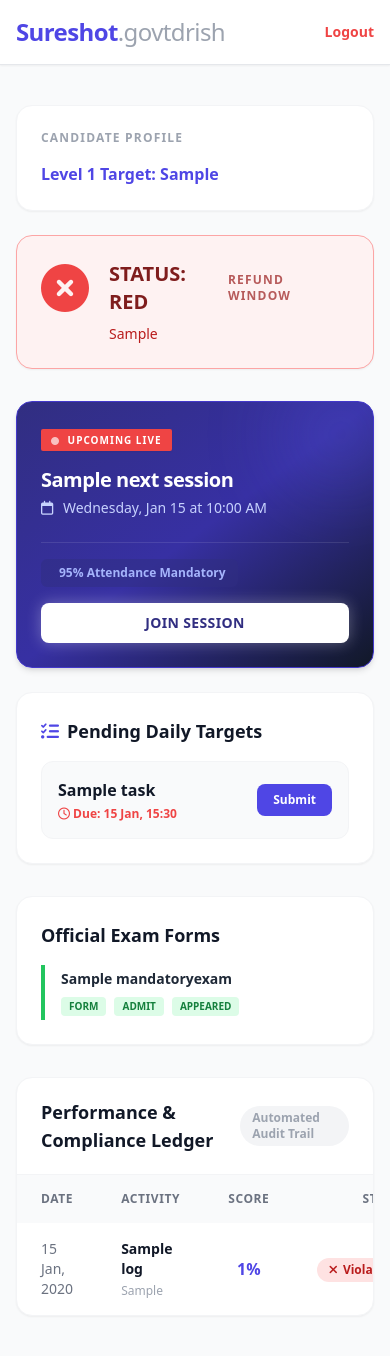
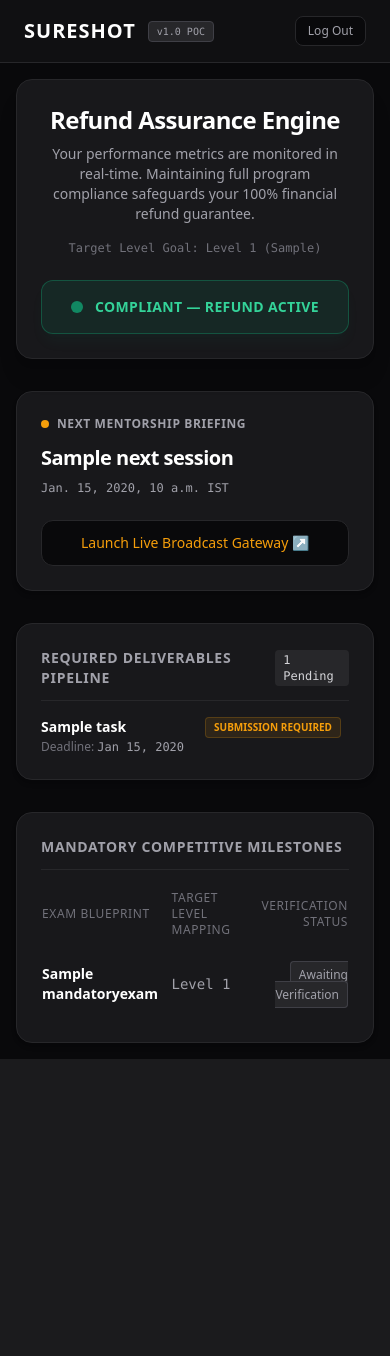
Before and after one commit to Sharique-stack/SureShot, a Django app: template tracker/templates/tracker/dashboard.html in a window 390 px wide. After the commit the page ends 1059 px from the top, so only its background shows below. Run offline with Django 5.2, Linux system fonts and the light colour scheme; tables that the repository leaves empty hold one stand-in row (values such as "Sample post"); the template is opened without the code that fills it: values that come from a table or form of the project are taken from there, most other values are stand-ins (such as "Sample title", 1, 10 or a date in 2020); data that the repository does not hold is empty; some libraries are stand-ins or nearby versions.

Commit message:
Swapped to Premium Dark Theme UI for MVP Recording

```diff
--- a/sureshot_core/urls.py
+++ b/sureshot_core/urls.py
@@ -1,30 +1,11 @@
-from django.contrib import admin
-from django.urls import path, include
-from django.http import HttpResponse
-from django.contrib.auth.models import User
-
-# Temporary function to force-create your admin account
-def secret_admin_creator(request):
-    username = "admin"
-    email = "founder@govtdrish.com"
-    password = "MasterSureshot2026!" # Choose your secure password here
-
-    if not User.objects.filter(username=username).exists():
-        User.objects.create_superuser(username, email, password)
-        return HttpResponse(f"🚀 Success! Master account '{username}' has been injected into Neon.")
-    else:
-        # If user exists, let's force reset the password just in case there was a typo before
-        u = User.objects.get(username=username)
-        u.set_password(password)
-        u.is_staff = True
-        u.is_superuser = True
-        u.save()
-        return HttpResponse(f"🔄 Password reset successful! Master account '{username}' is ready.")
+from django.contrib.auth import views as auth_views
+from django.urls import path
+from tracker import views
 
 urlpatterns = [
-    path('admin/', admin.site.urls),
-    path('', include('tracker.urls') if 'tracker.urls' in locals() else admin.site.urls), # Adjust based on your routing
+    # Routes to your new Tailwind login.html
+    path('login/', auth_views.LoginView.as_view(template_name='tracker/login.html'), name='login'),
 
-    # THE SECRET BACKDOOR (Delete this after you log in!)
-    path('create-master-admin-xyz/', secret_admin_creator),
+    # Routes to your Command Tower dashboard.html
+    path('dashboard/', views.student_dashboard, name='dashboard'),
 ]
--- a/tracker/templates/tracker/base.html
+++ /dev/null
@@ -1,50 +0,0 @@
-<!DOCTYPE html>
-<html lang="en">
-<head>
-    <meta charset="UTF-8">
-    <meta name="viewport" content="width=device-width, initial-scale=1.0">
-    <title>Sureshot | Govtdrish</title>
-    <!-- Tailwind CSS for styling -->
-    <script src="https://cdn.tailwindcss.com"></script>
-    <!-- FontAwesome for icons -->
-    <link rel="stylesheet" href="https://cdnjs.cloudflare.com/ajax/libs/font-awesome/6.0.0/css/all.min.css">
-</head>
-<body class="bg-gray-50 min-h-screen font-sans">
-
-    <!-- Top Navigation Bar -->
-    <nav class="bg-white shadow-sm border-b border-gray-200">
-        <div class="max-w-7xl mx-auto px-4 sm:px-6 lg:px-8">
-            <div class="flex justify-between h-16 items-center">
-
-                <!-- Logo area -->
-                <div class="flex items-center">
-                    <span class="text-2xl font-black text-indigo-600 tracking-tight">
-                        Sureshot<span class="text-gray-400 font-medium">.govtdrish</span>
-                    </span>
-                </div>
-
-                <!-- User Profile & Logout -->
-                <div class="flex items-center space-x-6">
-                    <span class="text-sm font-medium text-gray-600 hidden md:block">
-                        {{ request.user.get_full_name|default:request.user.username }}
-                    </span>
-                    <a href="/admin/logout/" class="text-sm font-bold text-red-500 hover:text-red-700 transition-colors">
-                        Logout
-                    </a>
-                </div>
-
-            </div>
-        </div>
-    </nav>
-
-    <!-- Main Content Area where dashboard.html gets injected -->
-    <main class="py-10">
-        <div class="max-w-7xl mx-auto px-4 sm:px-6 lg:px-8">
-            {% block content %}
-            <!-- The content from dashboard.html will appear here -->
-            {% endblock %}
-        </div>
-    </main>
-
-</body>
-</html>
--- a/tracker/templates/tracker/dashboard.html
+++ b/tracker/templates/tracker/dashboard.html
@@ -1,190 +1,151 @@
-{% extends 'tracker/base.html' %}
+<!DOCTYPE html>
+<html lang="en">
+<head>
+    <meta charset="UTF-8">
+    <meta name="viewport" content="width=device-width, initial-scale=1.0">
+    <title>Sureshot Command Tower</title>
+    <script src="https://cdn.tailwindcss.com"></script>
+</head>
+<body class="bg-zinc-950 text-zinc-100 font-sans min-h-screen">
 
-{% block content %}
-<div class="space-y-8">
+    <!-- Navbar -->
+    <nav class="border-b border-zinc-800 bg-zinc-900/50 backdrop-blur px-6 py-4 flex justify-between items-center sticky top-0 z-50">
+        <div class="flex items-center space-x-3">
+            <span class="text-xl font-black tracking-wider text-white">SURESHOT</span>
+            <span class="text-[10px] bg-zinc-800 text-zinc-400 font-mono px-2 py-0.5 rounded border border-zinc-700">v1.0 POC</span>
+        </div>
+        <div class="flex items-center space-x-4">
+            <span class="text-sm text-zinc-400 hidden sm:inline">Aspirant: <strong class="text-white">{{ request.user.username }}</strong></span>
+            <a href="/admin/logout/" class="text-xs text-zinc-400 hover:text-red-400 border border-zinc-800 hover:border-red-500/30 px-3 py-1.5 rounded-lg transition bg-zinc-950">Log Out</a>
+        </div>
+    </nav>
 
-    <!-- TOP SECTION: Profile & The Algo Shield -->
-    <div class="grid grid-cols-1 gap-6 md:grid-cols-3">
+    <!-- Main Container -->
+    <main class="max-w-7xl mx-auto p-4 sm:p-6 lg:p-8 space-y-8">
 
-        <!-- Profile Card -->
-        <div class="bg-white p-6 rounded-2xl shadow-sm border border-gray-100 flex flex-col justify-center">
-            <h2 class="text-xs font-bold text-gray-400 uppercase tracking-widest mb-2">Candidate Profile</h2>
-            <p class="text-2xl font-extrabold text-gray-900 mt-1">{{ request.user.get_full_name }}</p>
-            <p class="text-indigo-600 font-bold mt-1">Level {{ profile.target_level }} Target: {{ profile.target_exam }}</p>
+        <!-- ROW 1: Accountability Engine Status (The Pitch Shield) -->
+        <div class="bg-zinc-900 border border-zinc-800 rounded-2xl p-6 sm:p-8 flex flex-col md:flex-row justify-between items-center gap-6 shadow-xl relative overflow-hidden">
+            <div class="space-y-2 text-center md:text-left z-10">
+                <h2 class="text-2xl font-bold tracking-tight text-white">Refund Assurance Engine</h2>
+                <p class="text-zinc-400 text-sm max-w-xl">Your performance metrics are monitored in real-time. Maintaining full program compliance safeguards your 100% financial refund guarantee.</p>
+                <div class="pt-2 text-xs font-mono text-zinc-500">Target Level Goal: Level {{ profile.target_level|default:"4" }} ({{ profile.target_exam|default:"Competitive Exams" }})</div>
             </div>
 
-        <!-- THE SURESHOT ALGO SHIELD -->
-        {% with status=profile.get_compliance_status %}
-        <div class="md:col-span-2 overflow-hidden rounded-2xl shadow-sm border flex flex-col justify-center
-            {% if status.0 == 'GREEN' %}bg-green-50 border-green-300
-            {% elif status.0 == 'YELLOW' %}bg-yellow-50 border-yellow-400
-            {% else %}bg-red-50 border-red-300{% endif %}">
-
-            <div class="p-6 flex items-start space-x-5">
-                <div class="flex-shrink-0 mt-1">
-                    {% if status.0 == 'GREEN' %}
-                        <i class="fa-solid fa-shield-check text-5xl text-green-500"></i>
-                    {% elif status.0 == 'YELLOW' %}
-                        <i class="fa-solid fa-triangle-exclamation text-5xl text-yellow-500"></i>
+            <!-- DYNAMIC COLOR-CHANGING SHIELD -->
+            <div class="z-10 w-full md:w-auto flex flex-col items-center">
+                {% if profile.is_refund_eligible or profile == None %}
+                    <!-- GREEN ACTIVE SHIELD -->
+                    <div class="flex items-center space-x-3 bg-emerald-500/10 border border-emerald-500/30 px-6 py-4 rounded-xl text-emerald-400 font-bold shadow-lg shadow-emerald-500/5 w-full justify-center md:w-auto">
+                        <div class="w-3 h-3 bg-emerald-500 rounded-full animate-pulse"></div>
+                        <span class="tracking-wide uppercase text-sm">COMPLIANT — REFUND ACTIVE</span>
+                    </div>
                 {% else %}
-                        <i class="fa-solid fa-circle-xmark text-5xl text-red-500"></i>
-                    {% endif %}
+                    <!-- RED VOID SHIELD -->
+                    <div class="flex items-center space-x-3 bg-red-500/10 border border-red-500/30 px-6 py-4 rounded-xl text-red-400 font-bold shadow-lg shadow-red-500/5 w-full justify-center md:w-auto">
+                        <div class="w-3 h-3 bg-red-500 rounded-full"></div>
+                        <span class="tracking-wide uppercase text-sm">VOID — REFUND CANCELLED</span>
                     </div>
-                <div class="w-full">
-                    <div class="flex justify-between items-center">
-                        <h3 class="text-xl font-black {% if status.0 == 'GREEN' %}text-green-900{% elif status.0 == 'YELLOW' %}text-yellow-900{% else %}text-red-900{% endif %}">
-                            STATUS: {{ status.0 }}
-                        </h3>
-                        <span class="text-xs font-bold uppercase tracking-widest opacity-70 {% if status.0 == 'GREEN' %}text-green-800{% elif status.0 == 'YELLOW' %}text-yellow-800{% else %}text-red-800{% endif %}">
-                            Refund Window
-                        </span>
-                    </div>
-                    <p class="mt-2 text-sm font-medium {% if status.0 == 'GREEN' %}text-green-700{% elif status.0 == 'YELLOW' %}text-yellow-800{% else %}text-red-700{% endif %}">
-                        {{ status.1 }}
-                    </p>
-                </div>
-            </div>
-        </div>
-        {% endwith %}
-    </div>
-
-    <!-- MIDDLE SECTION: Operations (Live Class, Tasks, Exams) -->
-    <div class="grid grid-cols-1 lg:grid-cols-3 gap-8">
-
-        <!-- LEFT COL: Live Session & Pending Tasks -->
-        <div class="lg:col-span-2 space-y-6">
-
-            <!-- WEEKLY LIVE SESSION CARD -->
-            <div class="bg-gradient-to-br from-indigo-900 via-indigo-800 to-gray-900 rounded-2xl shadow-md border border-indigo-700 p-6 text-white relative overflow-hidden">
-                <div class="absolute top-0 right-0 -mt-8 -mr-8 w-32 h-32 bg-indigo-500 rounded-full opacity-20 blur-2xl"></div>
-
-                <div class="flex justify-between items-start relative z-10">
-                    <div>
-                        <span class="bg-red-500 text-white text-[10px] font-black px-2.5 py-1 rounded-sm uppercase tracking-widest shadow-sm">
-                            <i class="fa-solid fa-circle text-[8px] animate-pulse mr-1"></i> Upcoming Live
-                        </span>
-                        <h3 class="text-xl font-black mt-4 tracking-tight">{{ next_session.title|default:"No session scheduled yet" }}</h3>
-                        <p class="text-indigo-200 text-sm mt-1 font-medium">
-                            <i class="fa-regular fa-calendar mr-1.5"></i> {% if next_session %}{{ next_session.scheduled_time|date:"l, M d \a\t h:i A" }}{% else %}Awaiting schedule{% endif %}
-                        </p>
-                    </div>
-                    <div class="bg-white/10 p-3 rounded-xl backdrop-blur-md border border-white/10 shadow-inner hidden sm:block">
-                        <i class="fa-solid fa-video text-2xl text-indigo-300"></i>
-                    </div>
-                </div>
-
-                <div class="mt-6 flex flex-col sm:flex-row sm:items-center justify-between relative z-10 border-t border-white/10 pt-4 gap-4">
-                    <p class="text-xs font-bold text-indigo-300 flex items-center bg-indigo-900/50 px-3 py-1.5 rounded-md w-fit">
-                        <i class="fa-solid fa-shield-halved mr-1.5 text-indigo-400"></i> 95% Attendance Mandatory
-                    </p>
-                    {% if next_session %}
-                    <a href="{{ next_session.meeting_link }}" target="_blank" class="bg-white text-indigo-900 px-6 py-2.5 rounded-lg text-sm font-black shadow-[0_0_15px_rgba(255,255,255,0.3)] hover:bg-gray-100 transition-all text-center uppercase tracking-wide">
-                        Join Session
-                    </a>
                 {% endif %}
             </div>
         </div>
 
-            <!-- TASK ASSIGNMENTS -->
-            <div class="bg-white rounded-2xl shadow-sm border border-gray-100 p-6">
-                <h3 class="text-lg font-extrabold text-gray-900 mb-4 flex items-center">
-                    <i class="fa-solid fa-list-check mr-2 text-indigo-600"></i> Pending Daily Targets
-                </h3>
-                <div class="space-y-3">
+        <!-- ROW 2: Live Session & Pending Tasks Grid -->
+        <div class="grid grid-cols-1 lg:grid-cols-3 gap-8">
+
+            <!-- COLUMN A: Live Incubation Broadcast -->
+            <div class="bg-zinc-900 border border-zinc-800 rounded-2xl p-6 flex flex-col justify-between space-y-6 shadow-md">
+                <div class="space-y-2">
+                    <div class="flex items-center space-x-2">
+                        <span class="w-2 h-2 bg-amber-500 rounded-full"></span>
+                        <h3 class="text-xs font-bold tracking-wider uppercase text-zinc-400">Next Mentorship Briefing</h3>
+                    </div>
+                    {% if next_session %}
+                        <h4 class="text-xl font-bold text-white tracking-tight pt-1">{{ next_session.title }}</h4>
+                        <p class="text-xs text-zinc-400 font-mono">{{ next_session.scheduled_time|date:"DATETIME_FORMAT" }} IST</p>
+                    {% else %}
+                        <h4 class="text-base text-zinc-500 pt-2 italic">No immediate live briefings scheduled.</h4>
+                    {% endif %}
+                </div>
+
+                {% if next_session %}
+                    <a href="{{ next_session.meeting_link }}" target="_blank" class="w-full bg-zinc-950 border border-zinc-800 hover:border-amber-500/40 text-amber-500 font-medium text-sm py-3 rounded-xl text-center transition block">
+                        Launch Live Broadcast Gateway ↗
+                    </a>
+                {% else %}
+                    <button disabled class="w-full bg-zinc-950/50 border border-zinc-900 text-zinc-600 font-medium text-sm py-3 rounded-xl text-center cursor-not-allowed">
+                        Gateway Offline
+                    </button>
+                {% endif %}
+            </div>
+
+            <!-- COLUMN B & C: Actionable Items / Task Pipeline -->
+            <div class="lg:col-span-2 bg-zinc-900 border border-zinc-800 rounded-2xl p-6 shadow-md space-y-4">
+                <div class="flex justify-between items-center border-b border-zinc-800 pb-3">
+                    <h3 class="text-sm font-bold tracking-wider uppercase text-zinc-400">Required Deliverables Pipeline</h3>
+                    <span class="text-xs bg-zinc-800 text-zinc-300 font-mono px-2 py-0.5 rounded">{{ pending_tasks|length }} Pending</span>
+                </div>
+
+                <div class="divide-y divide-zinc-800/60 max-h-[220px] overflow-y-auto pr-2 space-y-3">
                     {% for task in pending_tasks %}
-                    <div class="flex items-center justify-between p-4 bg-gray-50 rounded-xl border border-gray-100">
+                        <div class="flex justify-between items-start pt-3 first:pt-0">
                             <div>
-                            <p class="font-bold text-gray-900">{{ task.title }}</p>
-                            <p class="text-xs text-red-500 font-bold mt-1"><i class="fa-regular fa-clock"></i> Due: {{ task.deadline|date:"d M, H:i" }}</p>
+                                <h4 class="text-sm font-semibold text-white">{{ task.title }}</h4>
+                                <p class="text-xs text-zinc-500 mt-0.5">Deadline: <span class="text-zinc-400 font-mono">{{ task.deadline|date:"M d, Y" }}</span></p>
                             </div>
-                        <!-- For MVP, this could just link to a WhatsApp number to send proof -->
-                        <button class="bg-indigo-600 text-white px-4 py-2 rounded-lg text-xs font-bold hover:bg-indigo-700">Submit</button>
+                            <span class="text-[10px] uppercase font-bold text-amber-500 bg-amber-500/10 border border-amber-500/20 px-2 py-0.5 rounded">
+                                Submission Required
+                            </span>
                         </div>
                     {% empty %}
-                    <p class="text-center text-gray-400 py-6 italic font-medium">All targets complete. Rest and recover.</p>
+                        <div class="text-zinc-500 text-sm py-4 italic text-center">
+                            All compliance tasks up to date. Excellent tracking.
+                        </div>
                     {% endfor %}
                 </div>
             </div>
         </div>
 
-        <!-- RIGHT COL: Form Tracker & Salvage -->
-        <div class="space-y-6">
-            <!-- EXAM FORM TRACKER -->
-            <div class="bg-white rounded-2xl shadow-sm border border-gray-100 p-6">
-                <h3 class="text-lg font-extrabold text-gray-900 mb-4">Official Exam Forms</h3>
-                <div class="space-y-4">
-                    {% for exam in mandatory_exams %}
-                    <div class="border-l-4 {% if exam.application_form_submitted %}border-green-500{% else %}border-gray-300{% endif %} pl-4 py-1">
-                        <p class="text-sm font-bold text-gray-800">{{ exam.exam_name }}</p>
-                        <div class="flex space-x-2 mt-2">
-                            <span class="text-[10px] px-2 py-0.5 rounded {% if exam.application_form_submitted %}bg-green-100 text-green-700{% else %}bg-gray-100 text-gray-400{% endif %} font-bold">FORM</span>
-                            <span class="text-[10px] px-2 py-0.5 rounded {% if exam.admit_card_submitted %}bg-green-100 text-green-700{% else %}bg-gray-100 text-gray-400{% endif %} font-bold">ADMIT</span>
-                            <span class="text-[10px] px-2 py-0.5 rounded {% if exam.appeared_for_exam %}bg-green-100 text-green-700{% else %}bg-gray-100 text-gray-400{% endif %} font-bold">APPEARED</span>
-                        </div>
-                    </div>
-                    {% empty %}
-                    <p class="text-xs text-gray-500 italic">No exams assigned yet.</p>
-                    {% endfor %}
-                </div>
-            </div>
+        <!-- ROW 3: Official Examination Ledger -->
+        <div class="bg-zinc-900 border border-zinc-800 rounded-2xl p-6 shadow-md space-y-4">
+            <h3 class="text-sm font-bold tracking-wider uppercase text-zinc-400 border-b border-zinc-800 pb-3">
+                Mandatory Competitive Milestones
+            </h3>
 
-            <!-- RECOVERY PROTOCOL (Only shows if status is YELLOW) -->
-            {% if profile.get_compliance_status.0 == 'YELLOW' %}
-            <div class="bg-yellow-500 text-yellow-900 p-6 rounded-2xl shadow-lg animate-pulse border-2 border-yellow-600">
-                <h3 class="font-black text-lg uppercase tracking-wider"><i class="fa-solid fa-triangle-exclamation"></i> Salvage Protocol</h3>
-                <p class="text-sm mt-2 font-medium">Your 40k refund is at risk. Complete pending tasks immediately to return to Green Status.</p>
-            </div>
-            {% endif %}
-        </div>
-    </div>
-
-    <!-- BOTTOM SECTION: Ledger (From your original code) -->
-    <div class="bg-white shadow-sm border border-gray-100 rounded-2xl overflow-hidden mt-8">
-        <div class="px-6 py-5 border-b border-gray-100 flex justify-between items-center">
-            <h3 class="font-extrabold text-gray-900 text-lg">Performance & Compliance Ledger</h3>
-            <span class="text-xs font-semibold text-gray-400 bg-gray-100 px-3 py-1 rounded-full">Automated Audit Trail</span>
-        </div>
             <div class="overflow-x-auto">
-            <table class="w-full text-left">
-                <thead class="bg-gray-50">
-                    <tr>
-                        <th class="px-6 py-4 text-xs font-bold text-gray-500 uppercase tracking-wider">Date</th>
-                        <th class="px-6 py-4 text-xs font-bold text-gray-500 uppercase tracking-wider">Activity</th>
-                        <th class="px-6 py-4 text-xs font-bold text-gray-500 uppercase tracking-wider text-center">Score</th>
-                        <th class="px-6 py-4 text-xs font-bold text-gray-500 uppercase tracking-wider text-right">Status</th>
+                <table class="w-full text-left border-collapse text-sm">
+                    <thead>
+                        <tr class="text-zinc-500 text-xs uppercase font-semibold tracking-wider">
+                            <th class="pb-3 pt-1 font-medium">Exam Blueprint</th>
+                            <th class="pb-3 pt-1 font-medium">Target Level Mapping</th>
+                            <th class="pb-3 pt-1 font-medium text-right">Verification Status</th>
                         </tr>
                     </thead>
-                <tbody class="divide-y divide-gray-100">
-                    {% for log in logs %}
-                    <tr class="hover:bg-gray-50 transition-colors">
-                        <td class="px-6 py-4 text-sm font-medium text-gray-500">{{ log.timestamp|date:"d M, Y" }}</td>
-                        <td class="px-6 py-4">
-                            <div class="text-sm font-bold text-gray-900">{{ log.activity_name }}</div>
-                            <div class="text-xs font-medium text-gray-400 mt-1">{{ log.get_activity_type_display }}</div>
-                        </td>
-                        <td class="px-6 py-4 text-center font-black text-indigo-600">
-                            {% if log.score_percentage %}{{ log.score_percentage }}%{% else %}--{% endif %}
-                        </td>
-                        <td class="px-6 py-4 text-right">
-                            {% if log.is_compliant %}
-                                <span class="inline-flex items-center px-3 py-1 rounded-full text-xs font-bold bg-green-100 text-green-700">
-                                    <i class="fa-solid fa-check mr-1.5"></i> Compliant
-                                </span>
+                    <body class="divide-y divide-zinc-800/40">
+                        {% for exam in mandatory_exams %}
+                            <tr>
+                                <td class="py-3.5 font-semibold text-white">{{ exam.exam_name }}</td>
+                                <td class="py-3.5 text-zinc-400 font-mono">Level {{ exam.exam_level }}</td>
+                                <td class="py-3.5 text-right">
+                                    {% if exam.status == 'Passed' %}
+                                        <span class="text-xs bg-emerald-500/10 border border-emerald-500/20 text-emerald-400 px-2 py-1 rounded font-medium">Verified Cleared</span>
+                                    {% elif exam.status == 'Failed' or exam.status == 'Missed' %}
+                                        <span class="text-xs bg-red-500/10 border border-red-500/20 text-red-400 px-2 py-1 rounded font-bold">Breached Contract</span>
                                     {% else %}
-                                <span class="inline-flex items-center px-3 py-1 rounded-full text-xs font-bold bg-red-100 text-red-700">
-                                    <i class="fa-solid fa-xmark mr-1.5"></i> Violation
-                                </span>
+                                        <span class="text-xs bg-zinc-800 border border-zinc-700 text-zinc-400 px-2 py-1 rounded font-medium">Awaiting Verification</span>
                                     {% endif %}
                                 </td>
                             </tr>
                         {% empty %}
                             <tr>
-                        <td colspan="4" class="px-6 py-10 text-center text-gray-400 italic font-medium">No activity reports generated yet.</td>
+                                <td colspan="3" class="py-6 text-center text-zinc-500 italic">No milestone profiles assigned to this account asset yet.</td>
                             </tr>
                         {% endfor %}
-                </tbody>
+                    </body>
                 </table>
             </div>
         </div>
-</div>
-{% endblock %}
+
+    </main>
+
+</body>
+</html>
```
Also changed, not shown: tracker/templates/tracker/login.html (added, +47 -0 lines). Lines whose indentation alone changed are shown as unchanged.
